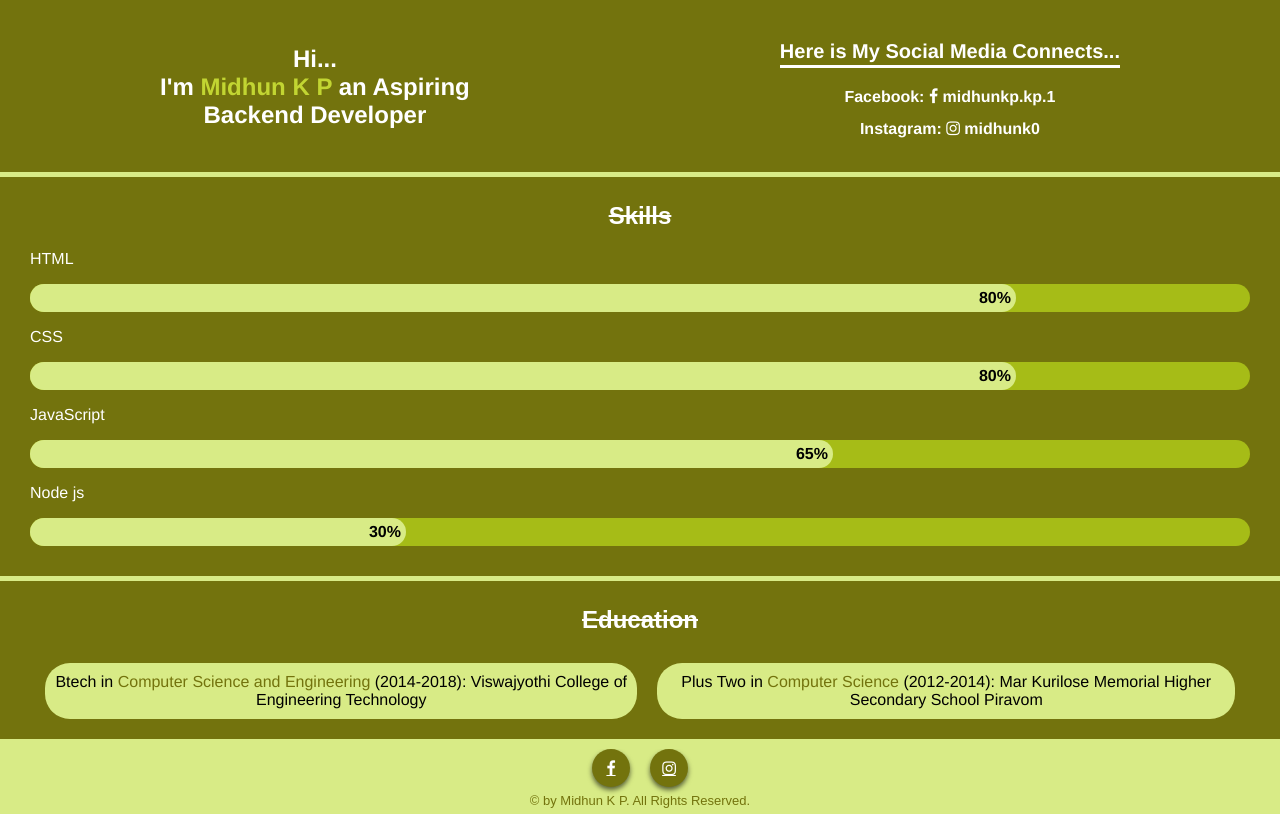
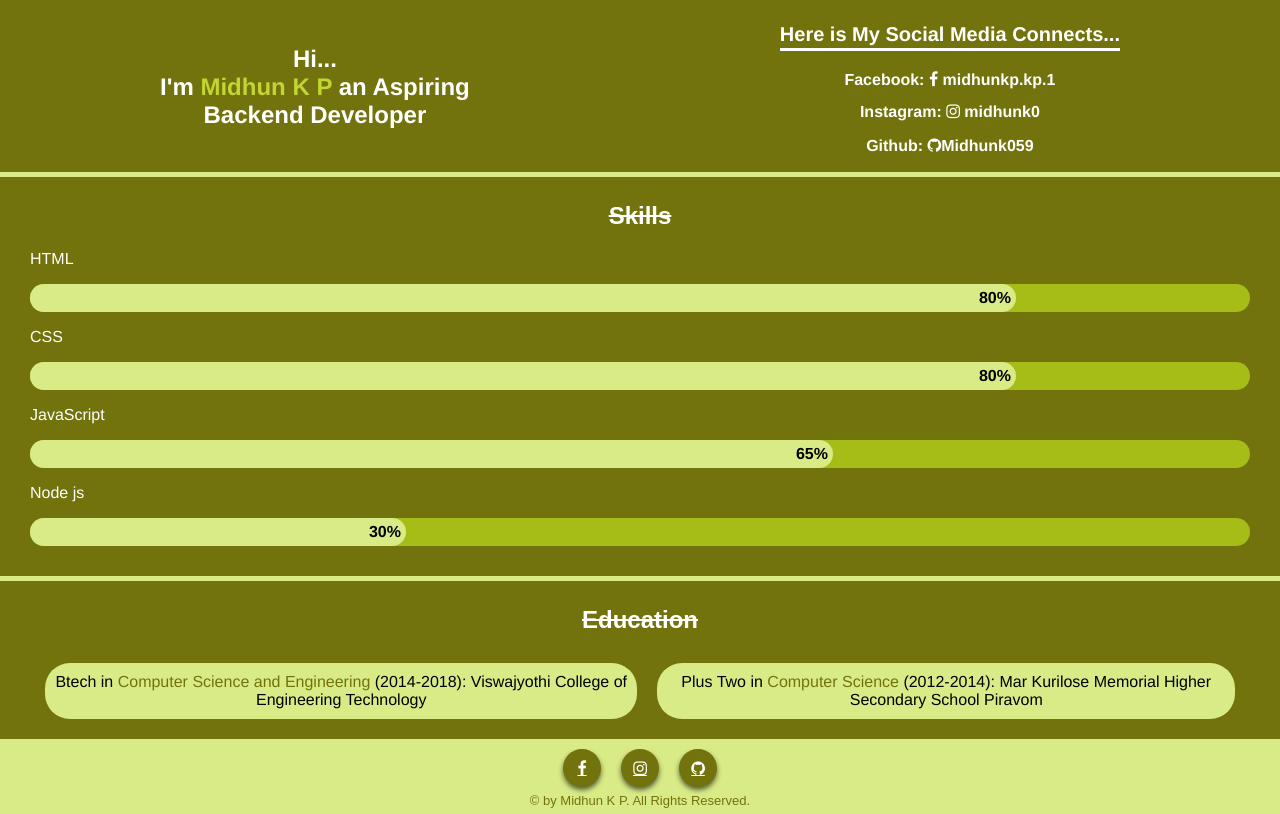
Before and after one commit to Midhunk059/MyPortfolio, a plain HTML site: page index.html in a window 1280 px wide. Shown: the part 816-1630 px from the top of the page. Drawn offline with Linux system fonts and the light colour scheme.

Commit message:
Added Github Link

```diff
--- a/index.html
+++ b/index.html
@@ -6,7 +6,7 @@
     <meta name="viewport" content="width=device-width, initial-scale=1.0">
     <link rel="stylesheet" href="style.css">
     <link rel="stylesheet" href="https://cdnjs.cloudflare.com/ajax/libs/font-awesome/4.7.0/css/font-awesome.min.css">
-    <title>Practice</title>
+    <title style="font-weight: bold;">MIDHUN K P</title>
 </head>
 <body>
     <div class="container">
@@ -38,6 +38,7 @@
         <p style="font-weight: bold;font-size: 20px;padding-bottom: 2px;border-bottom: solid;">Here is My Social Media Connects...</p>
         <p style="line-height: 2px;font-weight: bold;">Facebook: <a class="link" href="https://www.facebook.com/midhunkp.kp.1"><i  class="fa fa-facebook"></i>  midhunkp.kp.1</a></p>
         <p style="font-weight: bold;">Instagram: <a class="link" href="https://www.instagram.com/midhunk0/"><i class="fa fa-instagram"></i>  midhunk0</a></p>
+        <p style="font-weight: bold;">Github: <a class="link" href="https://github.com/Midhunk059"><i class="fa fa-github"></i>Midhunk059</a></p>
        </div>
     </div>
     </section>
@@ -74,6 +75,7 @@
         <div class="footer">
             <div class="footeritem"><a href="https://www.facebook.com" class="fa fa-facebook icon"></a></div>
             <div class="footeritem"><a href="https://www.instagram.com" class="fa fa-instagram icon"></a></div>
+            <div class="footeritem"><a href="https://www.github.com" class="fa fa-github icon"></a></div>
         </div>
         <p style="color: rgb(115, 115, 13); font-size: small;font-family: Arial, Helvetica, sans-serif;">&copy; by Midhun K P. All Rights Reserved.</p>
     </section>
```
